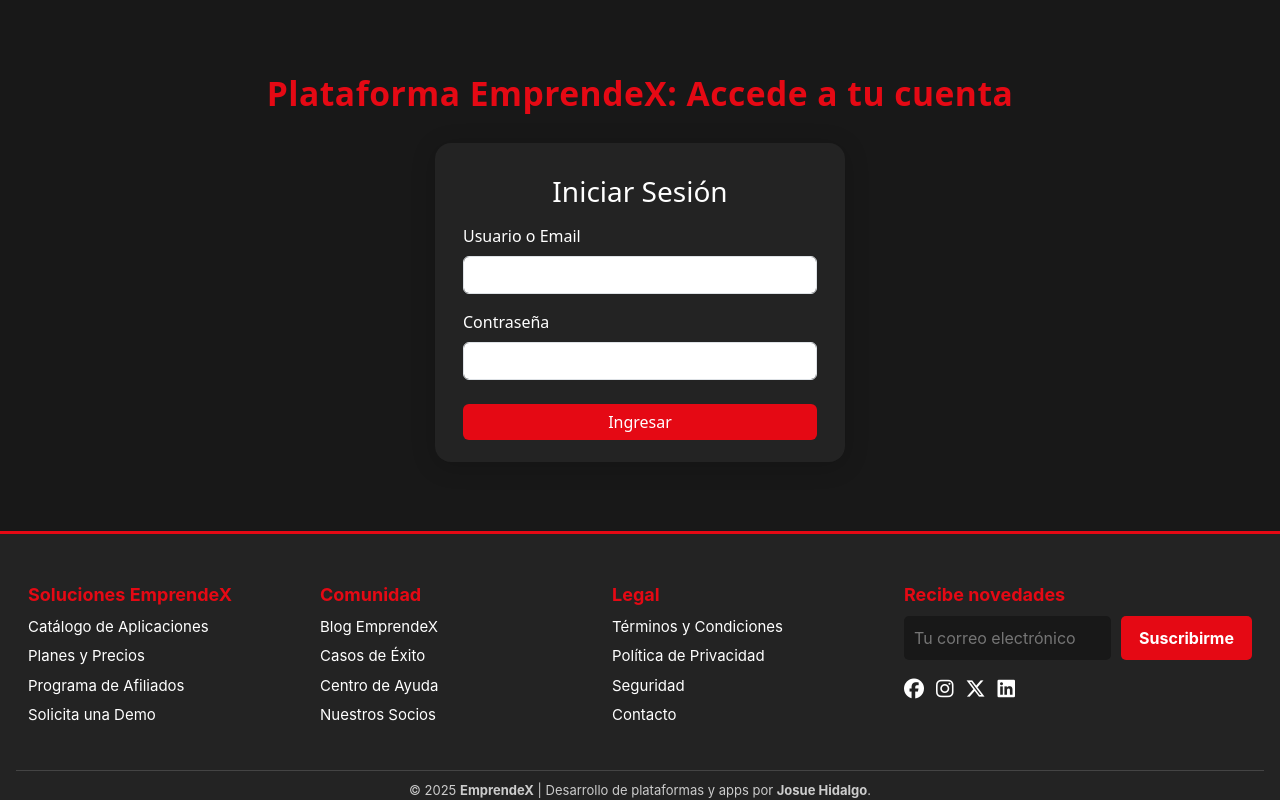
After one commit to Kabudence/affilliates_microservice, a Flask app: page /login in a window 1280 px wide. The commit adds this page. Run offline with Flask 3, Linux system fonts and the light colour scheme.

Commit message:
feat: add login functionality and shared footer; implement login route and create footer template for consistent site layout

```diff
--- a/application/interface/application_controller.py
+++ b/application/interface/application_controller.py
@@ -130,3 +130,21 @@ def register_user():
         default_role  = default_role,
         titulo        = titulo
     )
+
+
+@register_module_api.route('/login', methods=['GET', 'POST'])
+def login():
+    if request.method == 'POST':
+        # Valida usuario/contraseña aquí...
+        username = request.form['username']
+        password = request.form['password']
+
+        datos_user = {
+            "id": 7,
+            "username": username,
+            "email": "algo@correo.com"
+        }
+        # Renderiza con datos_user solo si login OK
+        return render_template('login/inicio_sesion.html', datos_user=datos_user)
+    # GET normal
+    return render_template('login/inicio_sesion.html')
--- /dev/null
+++ b/templates/login/inicio_sesion.html
@@ -0,0 +1,90 @@
+<!DOCTYPE html>
+<html>
+<head>
+    <title>Iniciar Sesión – EmprendeX</title>
+    <meta charset="utf-8">
+    <meta name="viewport" content="width=device-width, initial-scale=1">
+    <link rel="stylesheet"
+          href="https://cdn.jsdelivr.net/npm/bootstrap@5.3.0/dist/css/bootstrap.min.css">
+    <style>
+        html, body {
+            height: 100%;
+            margin: 0;
+            padding: 0;
+        }
+        body {
+            min-height: 100vh;
+            background: #181818 !important;
+            color: #fff;
+            display: flex;
+            flex-direction: column;
+        }
+        .main-wrapper {
+            flex: 1 0 auto;
+            display: flex;
+            flex-direction: column;
+            min-height: 0;
+        }
+        .center-content {
+            flex: 1 1 100%;
+            display: flex;
+            flex-direction: column;
+            align-items: center;
+            justify-content: center;
+            min-height: 0;
+        }
+        .titulo-global {
+            margin-bottom: 24px;
+            text-align: center;
+            font-size: 2.1rem;
+            color: #e50914;
+            font-weight: bold;
+            letter-spacing: .5px;
+        }
+        .login-container {
+            max-width: 410px;
+            width: 100%;
+            background: #232323;
+            padding: 32px 28px 22px;
+            border-radius: 1rem;
+            box-shadow: 0 4px 24px rgba(0,0,0,.19);
+        }
+        .form-label { color: #fff; }
+        .btn-danger { width: 100%; background: #e50914; border: none; }
+        .btn-danger:active { background: #b0060f; }
+        .form-control:focus { box-shadow: 0 0 0 2px #e50914; }
+        footer.footer-sticky { flex-shrink: 0; }
+    </style>
+</head>
+<body>
+    <div class="main-wrapper">
+        <div class="center-content">
+            <div class="titulo-global">
+                Plataforma EmprendeX: Accede a tu cuenta
+            </div>
+            <div class="login-container">
+                <h3 class="mb-3 text-center">Iniciar Sesión</h3>
+                {% with messages = get_flashed_messages(with_categories=true) %}
+                    {% if messages %}
+                        {% for category, message in messages %}
+                            <div class="alert alert-{{category}}">{{ message }}</div>
+                        {% endfor %}
+                    {% endif %}
+                {% endwith %}
+                <form id="login-form" method="post" action="{{ url_for('register_module_api.login') }}">
+                    <div class="mb-3">
+                        <label class="form-label">Usuario o Email</label>
+                        <input class="form-control" type="text" name="username" required autocomplete="username">
+                    </div>
+                    <div class="mb-3">
+                        <label class="form-label">Contraseña</label>
+                        <input class="form-control" type="password" name="password" required autocomplete="current-password">
+                    </div>
+                    <button class="btn btn-danger mt-2" type="submit">Ingresar</button>
+                </form>
+            </div>
+        </div>
+    </div>
+    {% include "shared/footer.html" %}
+</body>
+</html>
--- a/templates/register/netflix_apps.html
+++ b/templates/register/netflix_apps.html
@@ -162,5 +162,8 @@ document.addEventListener('DOMContentLoaded', ()=>{
 });
 </script>
 {% endraw %}
+{% include "shared/footer.html" %}
+
 </body>
+
 </html>
--- a/templates/register/registro_usuario.html
+++ b/templates/register/registro_usuario.html
@@ -16,7 +16,7 @@
         .btn-danger:active{background:#b0060f;}
     </style>
 </head>
-<body>
+<body style="display:flex;flex-direction:column;min-height:100vh;">
 <div class="registro-container">
   <!-- TÍTULO DINÁMICO -->
   <h3 class="mb-3 text-center">{{ titulo }}</h3>
@@ -61,5 +61,7 @@
     <button class="btn btn-danger mt-3" type="submit">Registrarme</button>
   </form>
 </div>
+{% include "shared/footer.html" %}
+
 </body>
 </html>
--- /dev/null
+++ b/templates/shared/footer.html
@@ -0,0 +1,60 @@
+<footer class="footer-sticky" style="background:#232323; color:#fff; padding:38px 16px 0 16px; border-top:3px solid #e50914; font-family:Inter,sans-serif;">
+  <div style="display:flex; flex-wrap:wrap; justify-content:space-between;">
+    <div style="flex:1 1 220px; margin:12px;">
+      <h4 style="font-size:18px; color:#e50914; margin-bottom:10px; font-weight:bold;">Soluciones EmprendeX</h4>
+      <a href="/apps" class="footer-link">Catálogo de Aplicaciones</a>
+      <a href="/pricing" class="footer-link">Planes y Precios</a>
+      <a href="/affiliates" class="footer-link">Programa de Afiliados</a>
+      <a href="/demo" class="footer-link">Solicita una Demo</a>
+    </div>
+
+    <div style="flex:1 1 220px; margin:12px;">
+      <h4 style="font-size:18px; color:#e50914; margin-bottom:10px; font-weight:bold;">Comunidad</h4>
+      <a href="/blog" class="footer-link">Blog EmprendeX</a>
+      <a href="/success-stories" class="footer-link">Casos de Éxito</a>
+      <a href="/support" class="footer-link">Centro de Ayuda</a>
+      <a href="/partners" class="footer-link">Nuestros Socios</a>
+    </div>
+
+    <div style="flex:1 1 220px; margin:12px;">
+      <h4 style="font-size:18px; color:#e50914; margin-bottom:10px; font-weight:bold;">Legal</h4>
+      <a href="/terms" class="footer-link">Términos y Condiciones</a>
+      <a href="/privacy" class="footer-link">Política de Privacidad</a>
+      <a href="/security" class="footer-link">Seguridad</a>
+      <a href="/contact" class="footer-link">Contacto</a>
+    </div>
+
+    <div style="flex:1 1 300px; margin:12px;">
+      <h4 style="font-size:18px; color:#e50914; margin-bottom:10px; font-weight:bold;">Recibe novedades</h4>
+      <form class="d-flex mb-2" style="gap:10px;" action="#" method="post" autocomplete="off">
+        <input type="email" placeholder="Tu correo electrónico" style="width:68%;padding:10px;border:none;border-radius:5px;background:#181818;color:#fff;" required>
+        <button type="submit" style="padding:10px 18px;background:#e50914;color:#fff;border:none;border-radius:5px;font-weight:bold;">Suscribirme</button>
+      </form>
+      <div style="display:flex; gap:12px; margin-top:14px;">
+        <a href="#" target="_blank" style="color:#fff;font-size:20px;"><i class="fab fa-facebook"></i></a>
+        <a href="#" target="_blank" style="color:#fff;font-size:20px;"><i class="fab fa-instagram"></i></a>
+        <a href="#" target="_blank" style="color:#fff;font-size:20px;"><i class="fab fa-x-twitter"></i></a>
+        <a href="#" target="_blank" style="color:#fff;font-size:20px;"><i class="fab fa-linkedin"></i></a>
+      </div>
+    </div>
+  </div>
+  <div style="width:100%; text-align:center; margin-top:24px; border-top:1.5px solid #444; padding-top:10px; font-size:13px; color:#ccc;">
+    © 2025 <b>EmprendeX</b> | Desarrollo de plataformas y apps por <b>Josue Hidalgo</b>.
+  </div>
+  <style>
+    .footer-link {
+      color: #fff;
+      text-decoration: none;
+      display: block;
+      margin-bottom: 7px;
+      font-size: 15px;
+      transition: color .2s;
+    }
+    .footer-link:hover { color: #e50914; }
+    .footer-sticky {
+      flex-shrink: 0;
+    }
+  </style>
+  <!-- FontAwesome para íconos sociales -->
+  <link rel="stylesheet" href="https://cdnjs.cloudflare.com/ajax/libs/font-awesome/6.5.0/css/all.min.css">
+</footer>
```
Also changed, not shown: templates/login/__init__.py (added), templates/shared/__init__.py (added).
